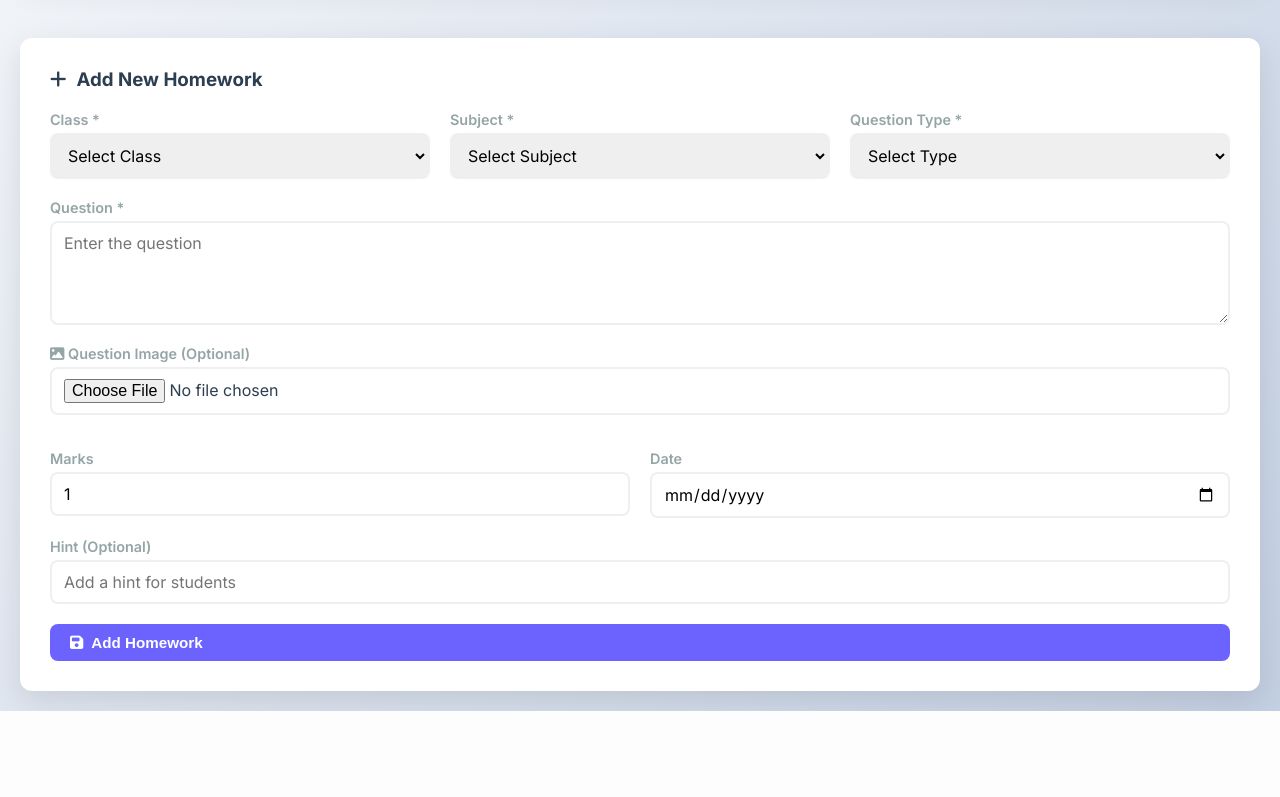
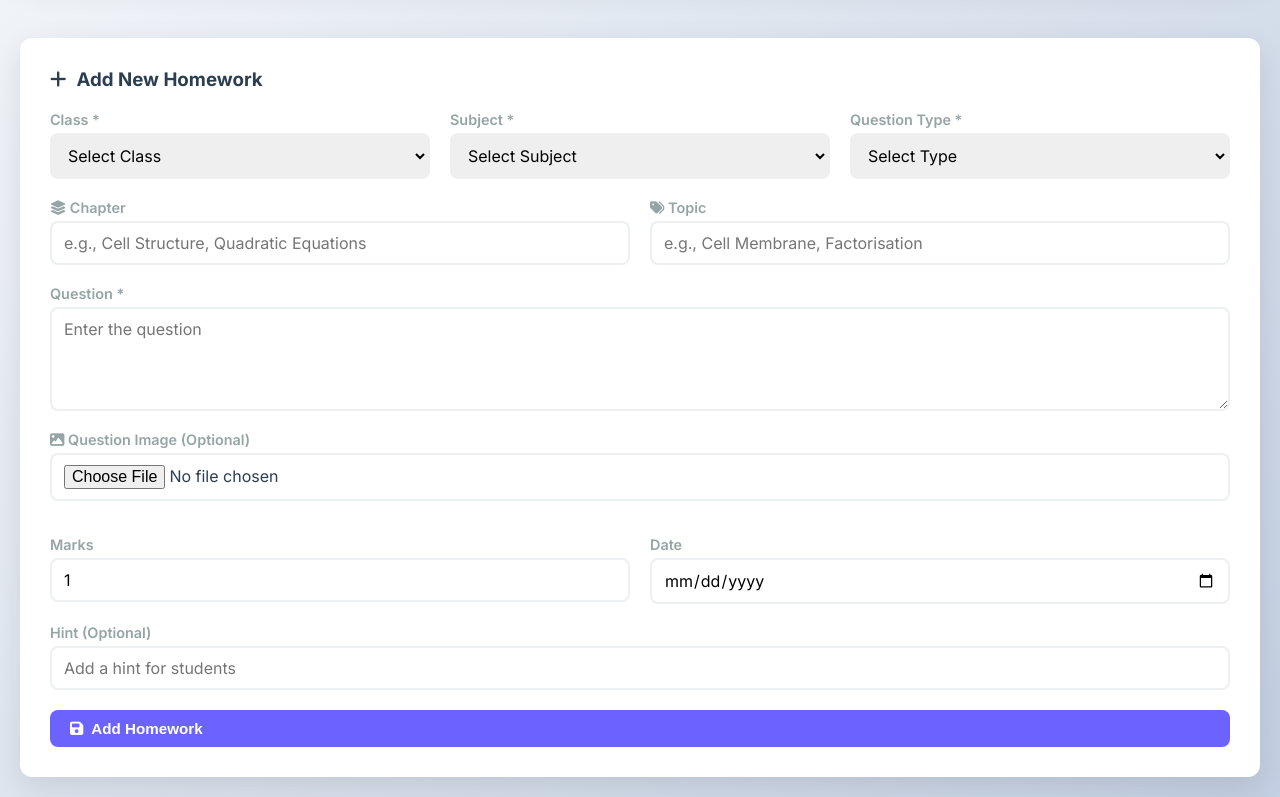
Before and after one commit to mathswithprasantasir-physics/homework_app, a Flask app: page /admin in a window 1280 px wide. Shown: the part 213-1010 px from the top of the page. Before the commit the page ends 924 px from the top, so only its background shows below. Run offline with Flask 3, Linux system fonts and the light colour scheme; the visitor is signed in with stand-in values (Sample User, id 1).

Commit message:
Update admin.html

```diff
--- a/templates/admin.html
+++ b/templates/admin.html
@@ -85,6 +85,23 @@
                                     <option value="vsaq">Very Short Answer</option>
                                     <option value="laq">Long Answer</option>
                                 </select>
+                            </div>
+                        </div>
+
+                        <!-- Chapter and Topic Fields -->
+                        <div class="form-row">
+                            <div class="form-group">
+                                <label for="hwChapter">
+                                    <i class="fas fa-layer-group"></i> Chapter
+                                </label>
+                                <input type="text" id="hwChapter" placeholder="e.g., Cell Structure, Quadratic Equations">
+                            </div>
+
+                            <div class="form-group">
+                                <label for="hwTopic">
+                                    <i class="fas fa-tags"></i> Topic
+                                </label>
+                                <input type="text" id="hwTopic" placeholder="e.g., Cell Membrane, Factorisation">
                             </div>
                         </div>
 
```
